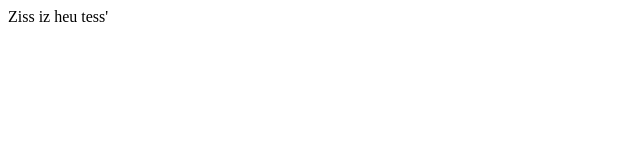
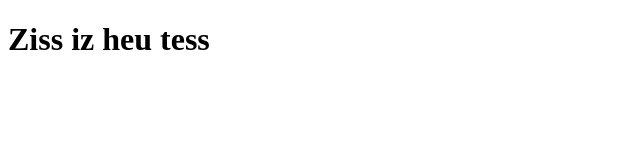
Before and after one commit to alaincao/alaincao.github.io, a plain HTML site: page index.html in a window 1280 px wide. Shown: the whole page, without its empty margins (0-640 px from the left). Drawn offline with Linux system fonts and the light colour scheme.

Commit message:
Update index.html

```diff
--- a/index.html
+++ b/index.html
@@ -1,5 +1,6 @@
+<!DOCTYPE html>
 <html>
   <body>
-    Ziss iz heu tess'
+    <h1>Ziss iz heu tess</h1>
   </body>
 </html>
```
